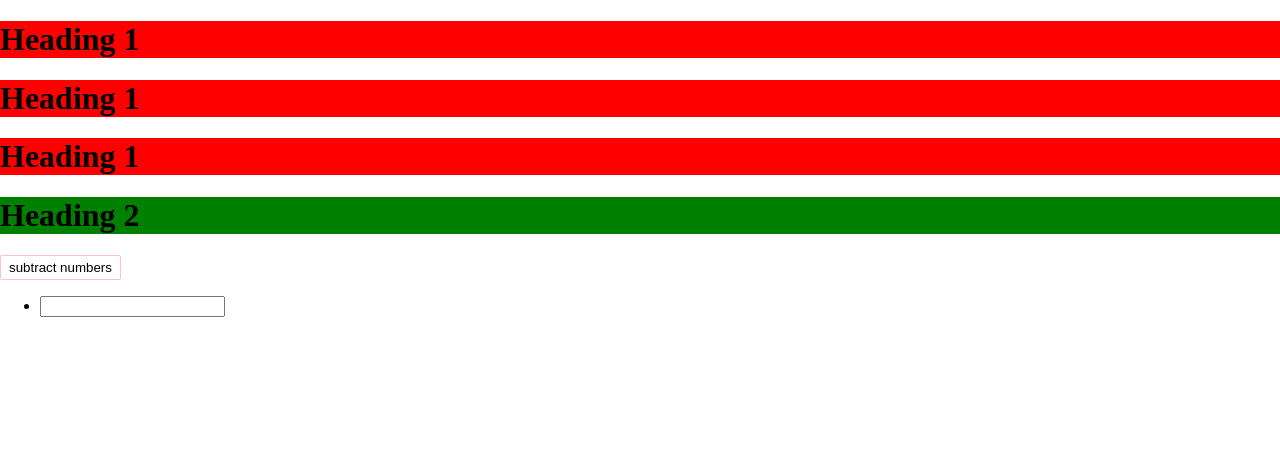
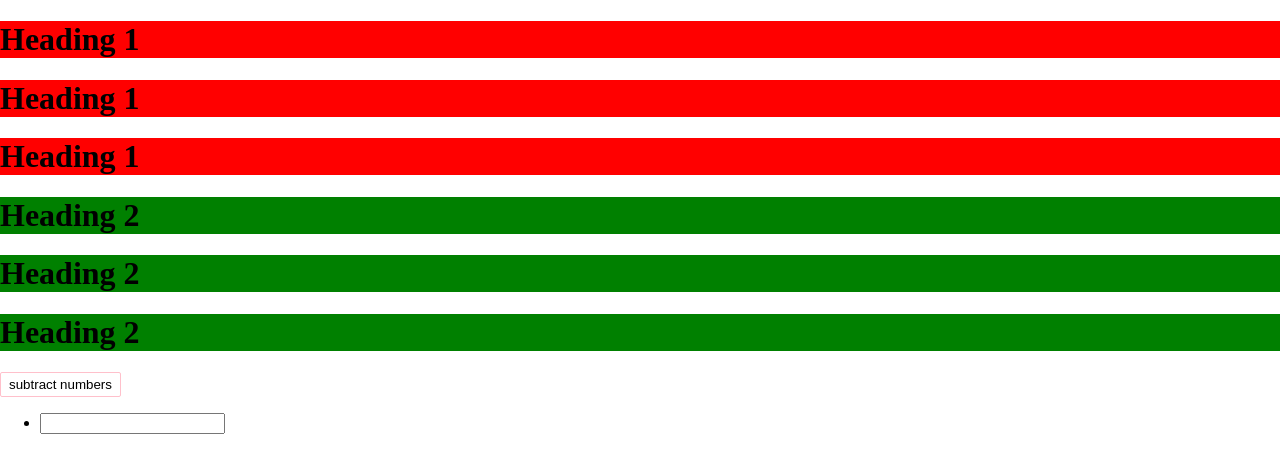
Before and after one commit to trinhquanjvb/nodejsHoiDanIT, a plain HTML site: page index.html in a window 1280 px wide. Drawn offline with Linux system fonts and the light colour scheme.

Commit message:
three commit

```diff
--- a/index.html
+++ b/index.html
@@ -17,6 +17,8 @@
   <h1 id="firstId">Heading 1</h1>
   <h1 id="firstId">Heading 1</h1>
   <h1 id="secondId">Heading 2</h1>
+  <h1 id="secondId">Heading 2</h1>
+  <h1 id="secondId">Heading 2</h1>
   <button id="btn">subtract numbers</button>
   <ul id="list"></ul>
   <script src="./app.js"></script>
```
